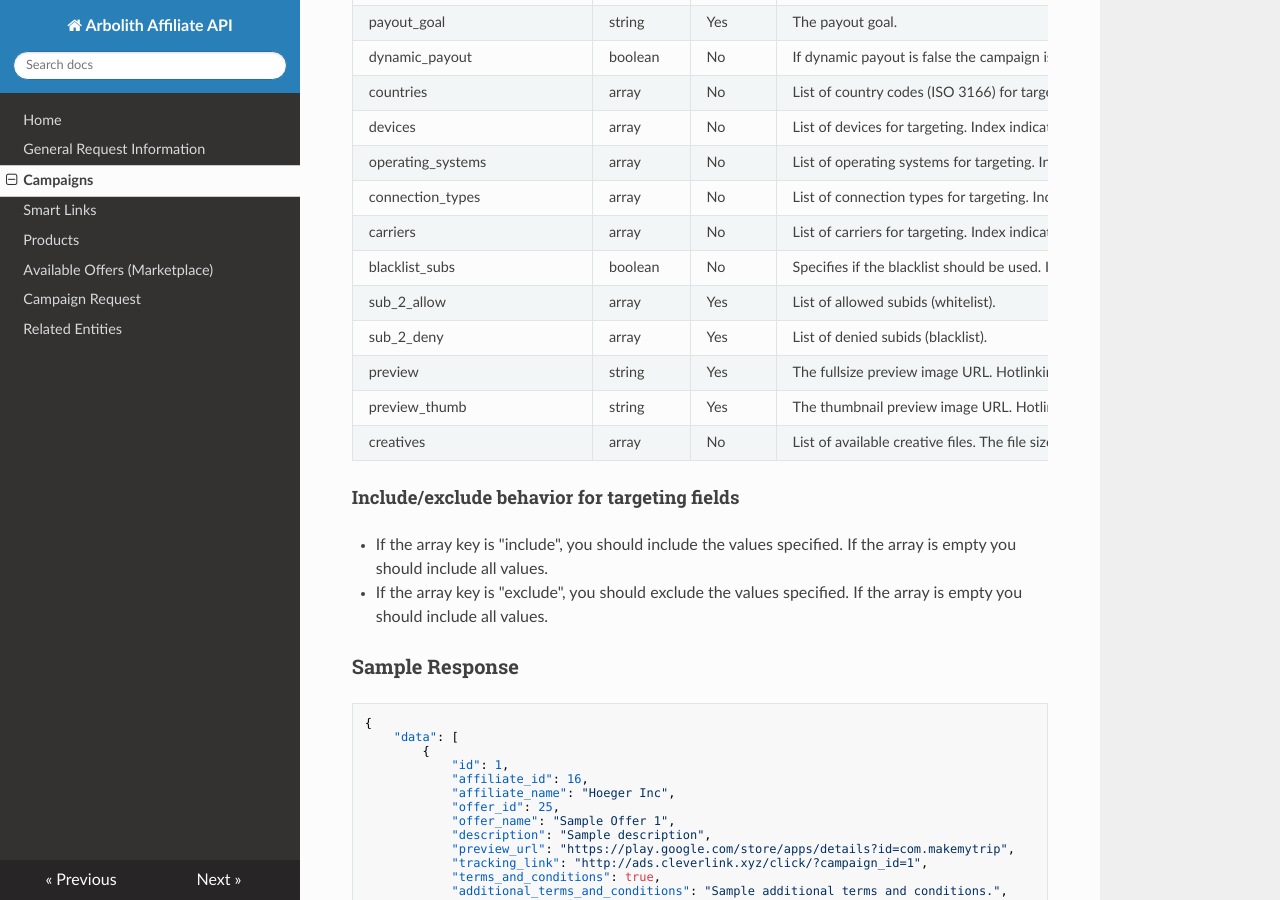
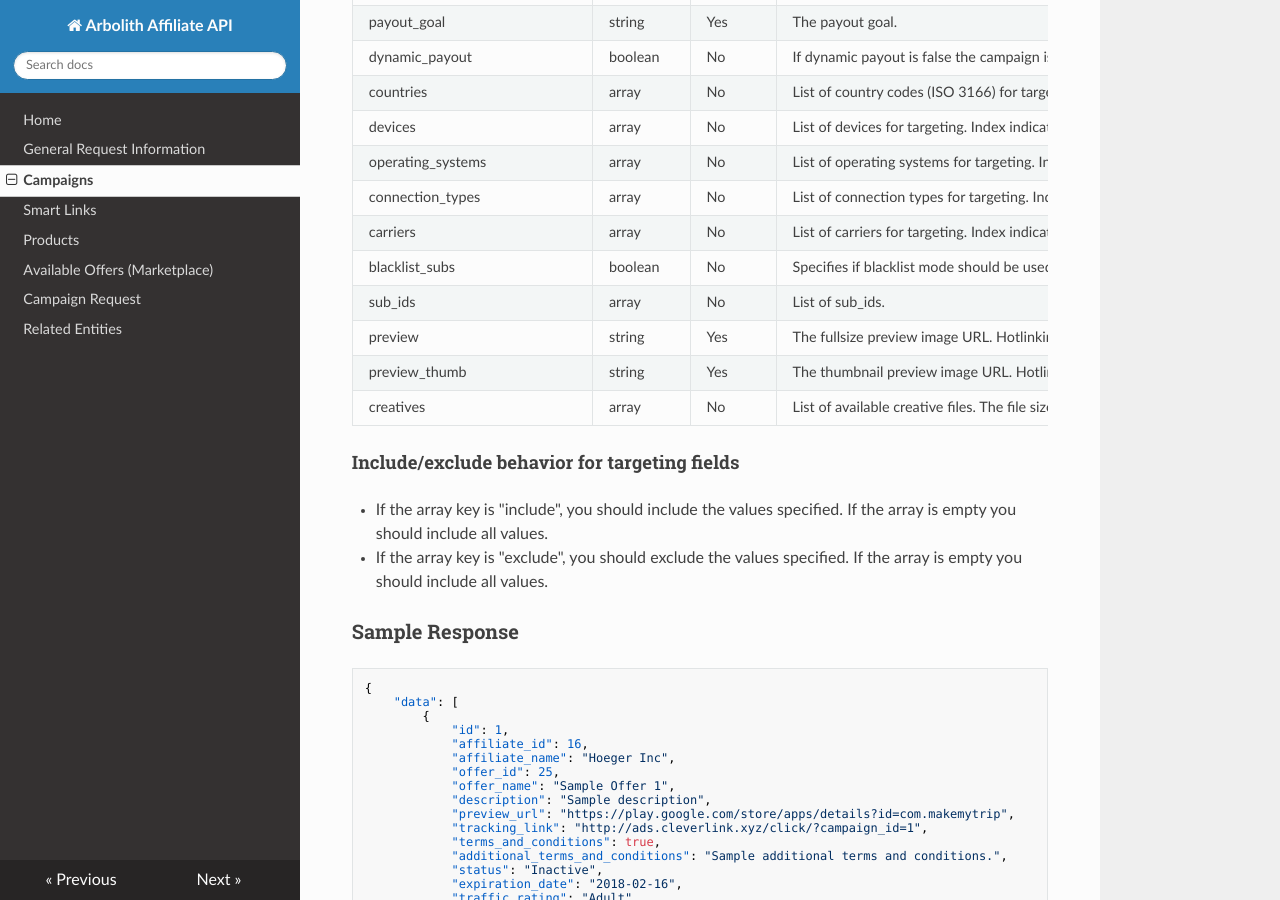
Before and after one commit to automizer-cloud/automizer.cloud-affiliate-api-docs, an MkDocs documentation site: the page built from docs/campaigns.md, in a window 1280 px wide and 900 px high, scrolled down 1031 px. Built offline with MkDocs 1.6.1, drawn with Linux system fonts in a browser that asks for light colours; nearby versions of some CDN libraries; old or Windows-style settings are respelled for this version of MkDocs.

Commit message:
Update docs

```diff
--- a/docs/campaigns.md
+++ b/docs/campaigns.md
@@ -36,9 +36,8 @@ devices                         | array     | No       | List of devices for tar
 operating_systems               | array     | No       | List of operating systems for targeting. Index indicates the operation (include/exclude). Check the Related Entities section for a list of possible values.
 connection_types                | array     | No       | List of connection types for targeting. Index indicates the operation (include/exclude). Check the Related Entities section for a list of possible values.
 carriers                        | array     | No       | List of carriers for targeting. Index indicates the operation (include/exclude). Check the Related Entities section for a list of possible values.
-blacklist_subs                  | boolean   | No       | Specifies if the blacklist should be used. If false, user should refer to the whitelist.
-sub_2_allow                     | array     | Yes      | List of allowed subids (whitelist).
-sub_2_deny                      | array     | Yes      | List of denied subids (blacklist).
+blacklist_subs                  | boolean   | No       | Specifies if blacklist mode should be used for sub_ids. If false, user should whitelist sub_ids.
+sub_ids                         | array     | No       | List of sub_ids.
 preview                         | string    | Yes      | The fullsize preview image URL. Hotlinking not allowed.
 preview_thumb                   | string    | Yes      | The thumbnail preview image URL. Hotlinking not allowed.
 creatives                       | array     | No       | List of available creative files. The file sizes are expressed in KB. Extensions enabled: jpg, jpeg, jpe, gif, png, swf, zip, rar, mp4. Hotlinking not allowed.
```
